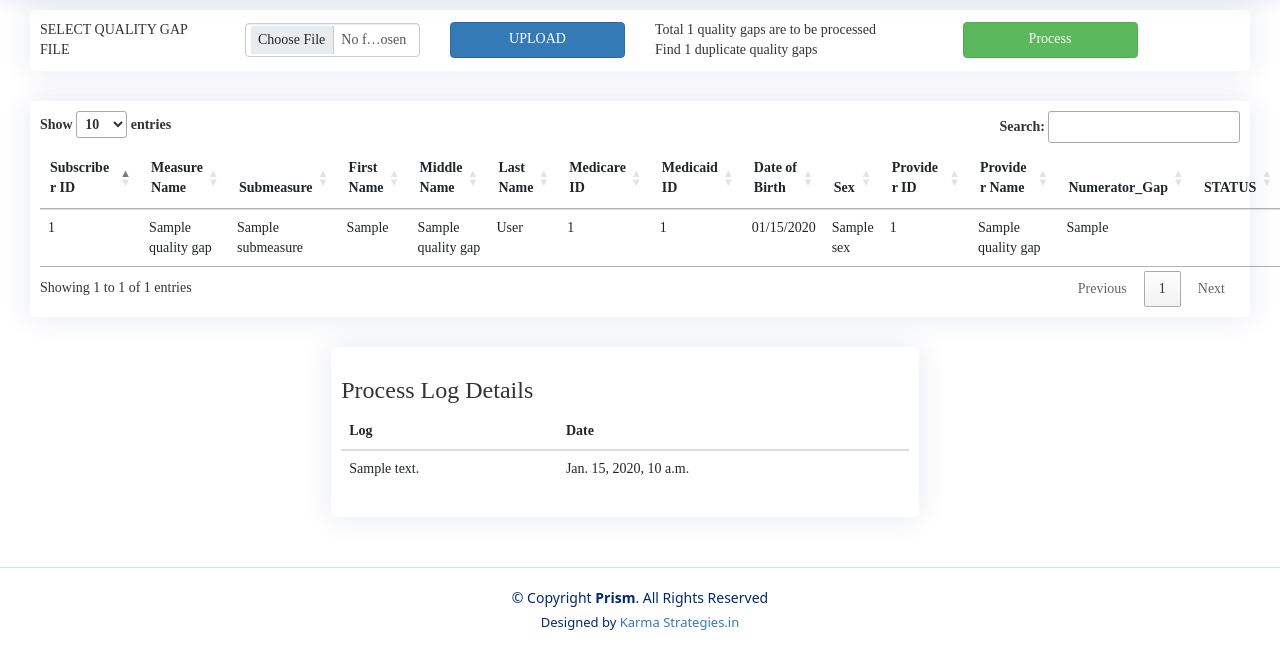
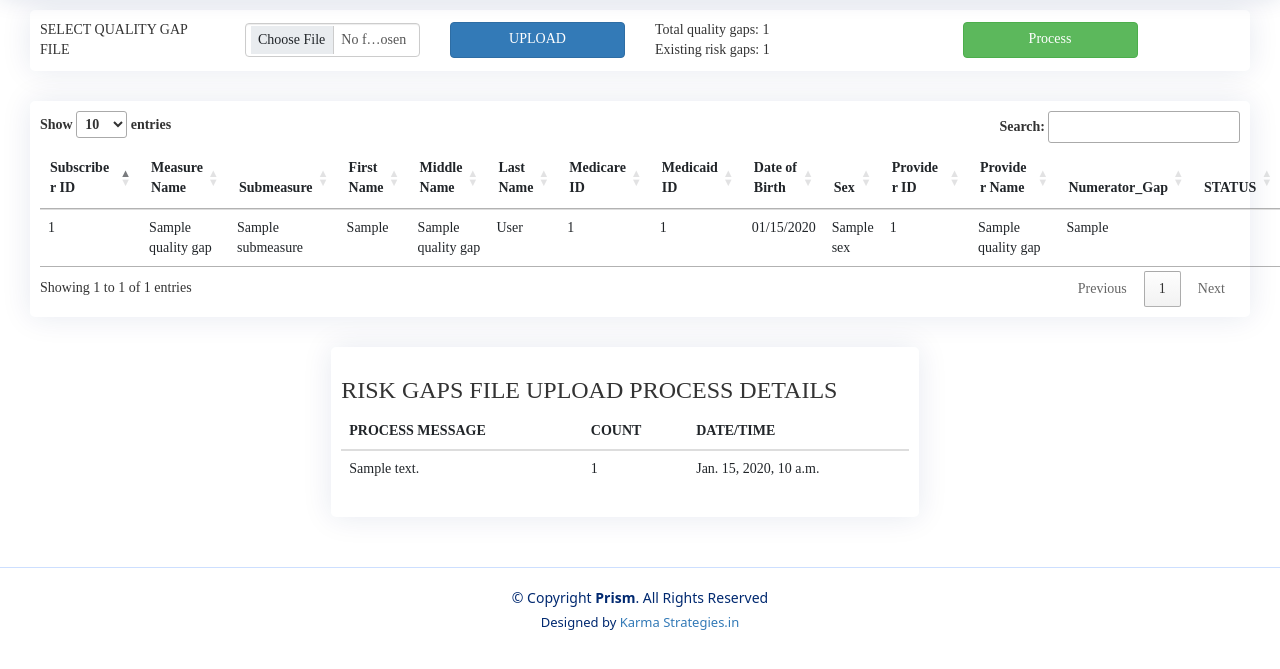
Before and after one commit to bamadeb/prism, a Django app: template prismapp/outreach/templates/processquality.html in a window 1280 px wide. Shown: the part 60-729 px from the top of the page. Run offline with Django 5.2, Linux system fonts and the light colour scheme; the template is opened without the code that fills it: most values are stand-ins (such as "Sample title", 1, 10 or a date in 2020); parts of the project's set-up code (start-up, migrations or seed data) failed here and were passed over; some libraries are stand-ins or nearby versions; some web fonts are replaced.

Commit message:
Member, risk gaps and quality gaps file processing

```diff
--- /dev/null
+++ b/prismapp/outreach/templates/include/processingloder.html
@@ -0,0 +1,31 @@
+<!-- 🔹 Loader -->
+<div id="loader" style="display:none; text-align:center; margin-top:10px;">
+    <div class="spinner-border text-success" role="status">
+        <span class="visually-hidden">Processing...</span>
+    </div>
+    <p>Processing, please wait...</p>
+</div>
+<!-- Loder HTML -->
+<div id="spinLoader"
+     style="display:none; position:fixed; top:0; left:0; width:100%; height:100%;
+            background:rgba(0,0,0,0.3); z-index:9999; text-align:center; padding-top:20%;">
+    <div class="spinner-border text-primary" role="status" style="width:3rem; height:3rem;">
+        <span class="visually-hidden">Loading...</span>
+    </div>
+</div>
+
+<script>
+function showLoader() {
+     $("#spinLoader").show();
+    // Disable button to prevent multiple clicks
+    const btn = document.getElementById("processBtn");
+    btn.disabled = true;
+    btn.innerHTML = "Processing...";
+
+    // Show loader
+    document.getElementById("loader").style.display = "block";
+}
+function show_loder(){
+    $("#spinLoader").show();
+}
+</script>
--- a/prismapp/outreach/templates/leftmenu.html
+++ b/prismapp/outreach/templates/leftmenu.html
@@ -52,19 +52,19 @@
             <li class="nav-item">
                 <a class="nav-link collapsed text-decoration-none" href="/processmember/">
                     <i class="fa fa-upload"></i>
-                    <span class="text-uppercase">Process Member</span>
+                    <span class="text-uppercase">Process Member File</span>
                 </a>
             </li>
             <li class="nav-item">
                 <a class="nav-link collapsed text-decoration-none" href="/processriskgap/">
                       <i class="fa fa-upload"></i>
-                    <span class="text-uppercase">Process Risk Gap</span>
+                    <span class="text-uppercase">Process Risk Gaps File</span>
                 </a>
             </li>
             <li class="nav-item">
                 <a class="nav-link collapsed text-decoration-none" href="/processquality/">
                       <i class="fa fa-upload"></i>
-                    <span class="text-uppercase">Process Quality</span>
+                    <span class="text-uppercase">Process Quality Gaps File</span>
                 </a>
             </li>
             {% endif %}
--- a/prismapp/outreach/templates/mywork.html
+++ b/prismapp/outreach/templates/mywork.html
@@ -73,7 +73,7 @@
     }
 
 </style>
-<script src="https://code.highcharts.com/highcharts.js"></script>
+
 <main id="main" class="main" style="margin-top:50px!important;min-height:550px;">
     <section class="section dashboard">
 
--- a/prismapp/outreach/templates/processquality.html
+++ b/prismapp/outreach/templates/processquality.html
@@ -15,7 +15,7 @@
                          <div class="row align-items-center">
     <!-- Upload form -->
     <div class="col-lg-6">
-        <form method="post" action="/processquality/" enctype="multipart/form-data" id="process_quality_action">
+        <form method="post" action="/processquality/" enctype="multipart/form-data" id="process_quality_action" onsubmit="show_loder();">
                   {% csrf_token %}
             <div class="row g-2 align-items-center">
                 <div class="col-lg-4 text-uppercase">
@@ -33,17 +33,17 @@
     {% if totalTempQualityGapsCount > 0 %}
     <!-- Member info -->
     <div class="col-lg-3">
-        Total {{ totalTempQualityGapsCount }} quality gaps are to be processed
-        {% if error_count > 0 %}<br> Find {{ error_count }} error record{% endif %}
-        <br>Find {{ exist_count }} duplicate quality gaps
+        Total quality gaps:  {{ totalTempQualityGapsCount }}
+        {% if error_count > 0 %}<br>Error record(s): {{ error_count }} {% endif %}
+        {% if exist_count > 0 %}<br>Existing risk gaps: {{ exist_count }} {% endif %}
     </div>
 
     <!-- Process form -->
     <div class="col-lg-2">
-        <form method="post" action="/processquality/">
+        <form method="post" action="/processquality/" onsubmit="show_loder();">
             {% csrf_token %}
             <input type="hidden" name="session_id" value="{{ session_id }}">
-            <button type="submit" class="btn btn-success w-100" name="processBTN">Process</button>
+            <button type="submit" class="btn btn-success w-100" name="processBTN" id="processBTN">Process</button>
         </form>
     </div>
     {% else %}
@@ -138,18 +138,20 @@
          <div class="col-lg-6">
            <div class="card">
                <div class="card-body">
-                        <h3>Process Log Details</h3>
+                       <h3 class="text-uppercase">Risk Gaps File Upload Process Details</h3>
                        <table class="table table-sm table-borderless" id="tempMemberList1">
                            <thead>
                            <tr>
-                               <th>Log</th>
-                               <th>Date</th>
+                               <th>PROCESS MESSAGE</th>
+                               <th>COUNT</th>
+                               <th>DATE/TIME</th>
                            </tr>
                            </thead>
                            <tbody>
                            {% for log in logList %}
                            <tr {% if log.LOG_TYPE == "Error" %} style="color: red;" {% endif %}>
                                <td>{{ log.MESSAGE }}</td>
+                               <td>{{ log.RECORD_COUNT|default_if_none:"" }}</td>
                                <td>{{ log.LOG_DATE }}</td>
                            </tr>
                            {% endfor %}
@@ -166,6 +168,7 @@
     </section>
 </main>
 <!-- End #main -->
+{% include "include/processingloder.html" %}
 <script>
     $('#tempQualityGapsList').DataTable();
 </script>
--- a/prismapp/outreach/views.py
+++ b/prismapp/outreach/views.py
@@ -113,6 +113,7 @@ def mywork(request):
         user_id = None
         #################
         add_action_master_data_result = fetch_add_action_master_data()
+        #print(add_action_master_data_result)
         add_action_master_data = add_action_master_data_result['data']
         navigatorList = add_action_master_data['navigatorList']
         #print(navigatorList[0]['ID'])
@@ -140,7 +141,7 @@ def mywork(request):
             #print("Step 2 - 1st API Call Start:", now)  # prints in console
             ################
             myWorkSpaceResult = api_call(data, "prismOutreachAllmyworkspaceSP")
-
+            #print(myWorkSpaceResult)
             #myWorkSpaceResult = response.json()  # Decode the JSON response
 
         except requests.exceptions.RequestException as e:
```
Also changed, not shown: prismapp/outreach/dataupload.py (+6 -6 lines), prismapp/outreach/templates/processmember.html (+12 -9 lines), prismapp/outreach/templates/processriskgap.html (+12 -9 lines).
